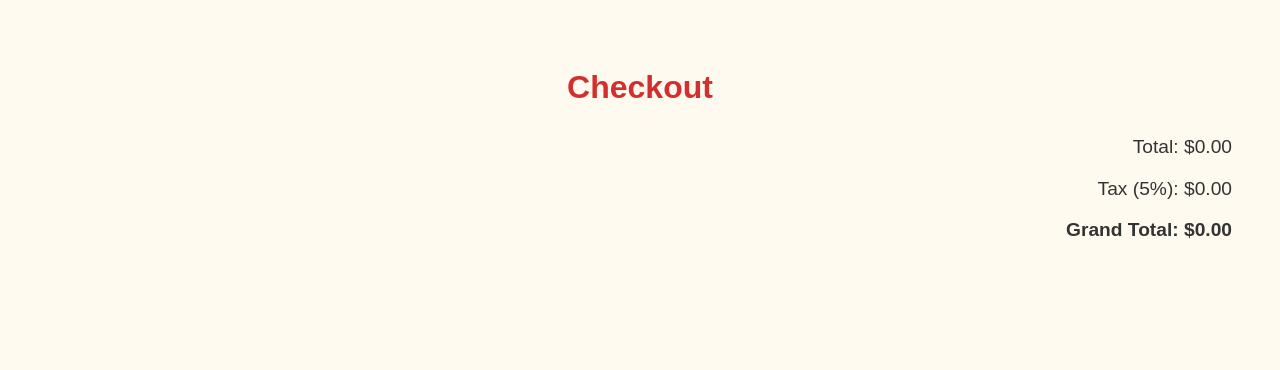
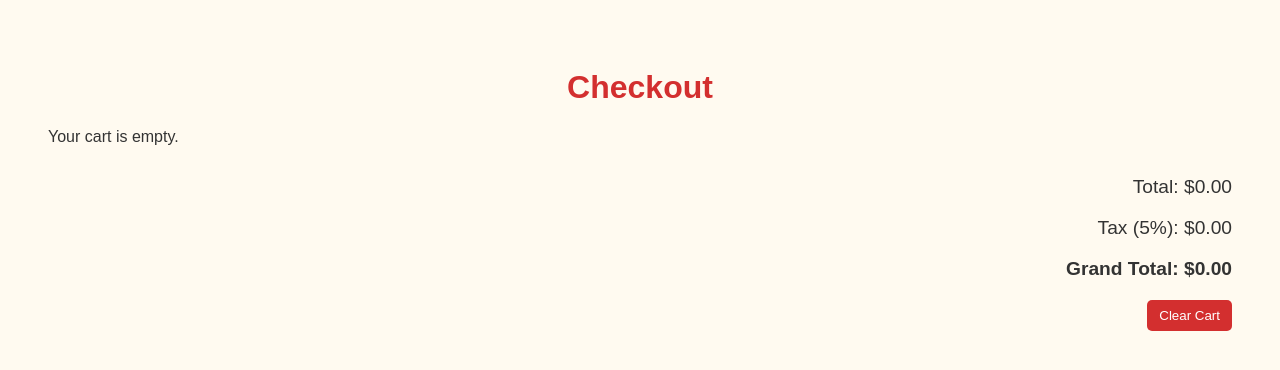
Before and after one commit to ishpreet1singh/restaurant, a plain HTML site: page checkout.html in a window 1280 px wide. Drawn offline with Linux system fonts and the light colour scheme.

Commit message:
checkout.html

```diff
--- a/checkout.html
+++ b/checkout.html
@@ -20,15 +20,35 @@
     .checkout-item {
       display: flex;
       justify-content: space-between;
-      margin-bottom: 10px;
+      align-items: center;
       background-color: #fff0e0;
       padding: 10px;
       border-radius: 5px;
+      margin-bottom: 10px;
     }
 
     .totals {
       margin-top: 30px;
       font-size: 1.2rem;
+      text-align: right;
+    }
+
+    button {
+      padding: 8px 12px;
+      background-color: #d32f2f;
+      color: white;
+      border: none;
+      border-radius: 5px;
+      cursor: pointer;
+      margin-left: 10px;
+    }
+
+    button:hover {
+      background-color: #b71c1c;
+    }
+
+    .controls {
+      margin-top: 20px;
       text-align: right;
     }
   </style>
@@ -43,20 +63,51 @@
     <p><strong>Grand Total: $<span id="grandtotal">0.00</span></strong></p>
   </div>
 
+  <div class="controls">
+    <button onclick="clearCart()">Clear Cart</button>
+  </div>
+
   <script>
-  const cart = JSON.parse(localStorage.getItem('cart')) || [];
+    let cart = JSON.parse(localStorage.getItem('cart')) || [];
     const list = document.getElementById('checkout-list');
     const subtotalSpan = document.getElementById('subtotal');
     const taxSpan = document.getElementById('tax');
     const grandTotalSpan = document.getElementById('grandtotal');
 
+    function saveCartAndReload() {
+      localStorage.setItem('cart', JSON.stringify(cart));
+      location.reload();
+    }
+
+    function removeItem(name) {
+      cart = cart.filter(item => item.name !== name);
+      saveCartAndReload();
+    }
+
+    function clearCart() {
+      cart = [];
+      saveCartAndReload();
+    }
+
+    function renderCart() {
       let subtotal = 0;
+      list.innerHTML = '';
+
+      if (cart.length === 0) {
+        list.innerHTML = "<p>Your cart is empty.</p>";
+        subtotalSpan.innerText = "0.00";
+        taxSpan.innerText = "0.00";
+        grandTotalSpan.innerText = "0.00";
+        return;
+      }
+
       cart.forEach(item => {
         const div = document.createElement('div');
         div.className = 'checkout-item';
         div.innerHTML = `
           <span>${item.name} (x${item.qty})</span>
           <span>$${(item.price * item.qty).toFixed(2)}</span>
+          <button onclick="removeItem('${item.name}')">Remove</button>
         `;
         list.appendChild(div);
         subtotal += item.price * item.qty;
@@ -68,4 +119,9 @@
       subtotalSpan.innerText = subtotal.toFixed(2);
       taxSpan.innerText = tax.toFixed(2);
       grandTotalSpan.innerText = grandTotal.toFixed(2);
+    }
+
+    renderCart();
   </script>
+</body>
+</html>
```
Lines whose indentation alone changed are shown as unchanged.
